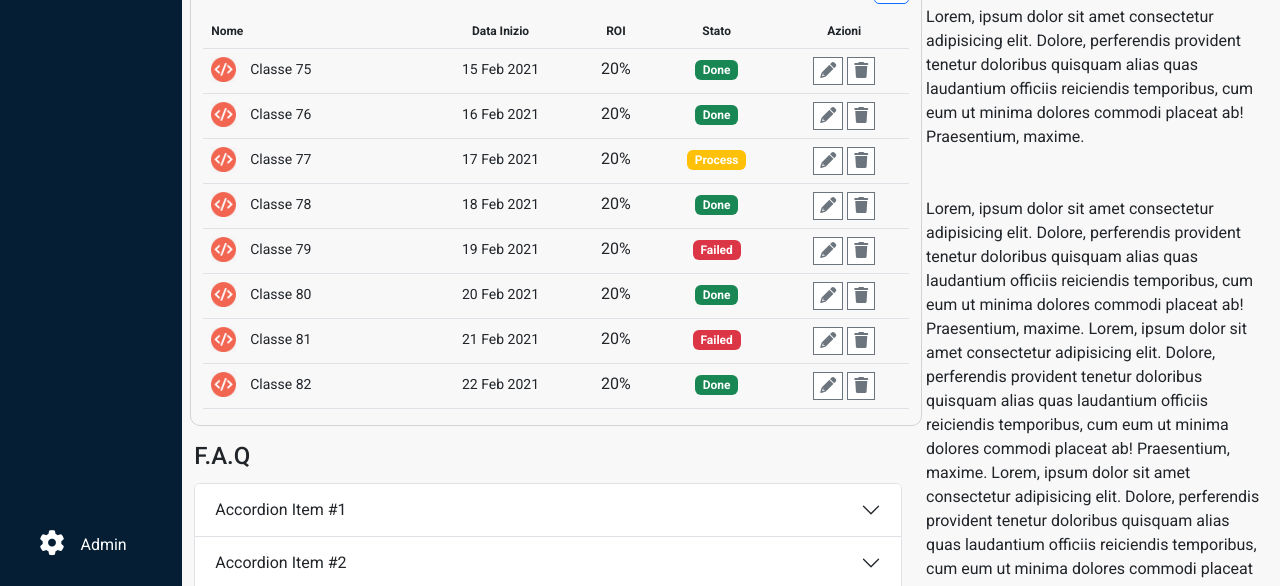
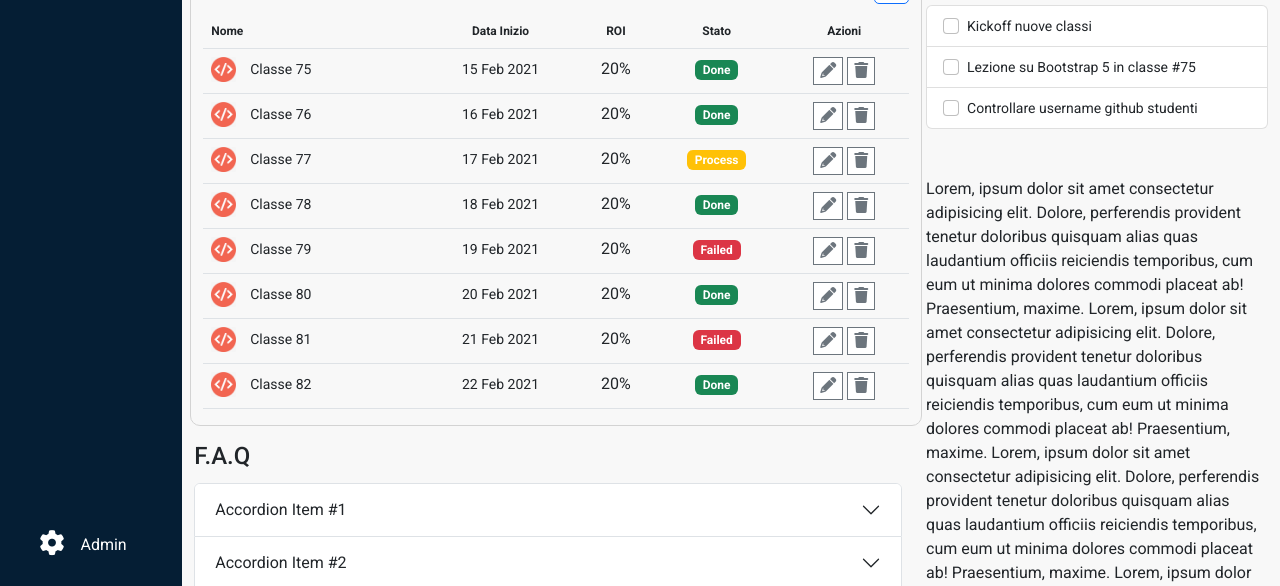
Before and after one commit to Alessandro-Zuddas/html-css-bootstrap-dashboard, a plain HTML site: page index.html in a window 1280 px wide. Shown: the part 214-800 px from the top of the page. Drawn offline with nearby package versions, Linux system fonts and the light colour scheme.

Commit message:
Aggiunto dettaglio main left sez. todo list

```diff
--- a/index.html
+++ b/index.html
@@ -371,9 +371,20 @@
                             <!-- ToDo List -->
                             <div class="col-12">
                                 <h4 class="pt-3 pb-1">ToDo</h4>
-                                <div>
-                                    Lorem, ipsum dolor sit amet consectetur adipisicing elit. Dolore, perferendis provident tenetur doloribus quisquam alias quas laudantium officiis reiciendis temporibus, cum eum ut minima dolores commodi placeat ab! Praesentium, maxime.
-                                </div>
+                                <ul class="list-group">
+                                <li class="list-group-item">
+                                    <input class="form-check-input me-1" type="checkbox" value="" id="firstCheckbox">
+                                    <label class="form-check-label" for="firstCheckbox"><small>Kickoff nuove classi</small></label>
+                                </li>
+                                <li class="list-group-item">
+                                    <input class="form-check-input me-1" type="checkbox" value="" id="secondCheckbox">
+                                    <label class="form-check-label" for="secondCheckbox"><small>Lezione su Bootstrap 5 in classe #75</small></label>
+                                </li>
+                                <li class="list-group-item">
+                                    <input class="form-check-input me-1" type="checkbox" value="" id="thirdCheckbox">
+                                    <label class="form-check-label" for="thirdCheckbox"><small>Controllare username github studenti</small></label>
+                                </li>
+                                </ul>
                             </div>
                             <!-- /ToDo List -->
 
```
